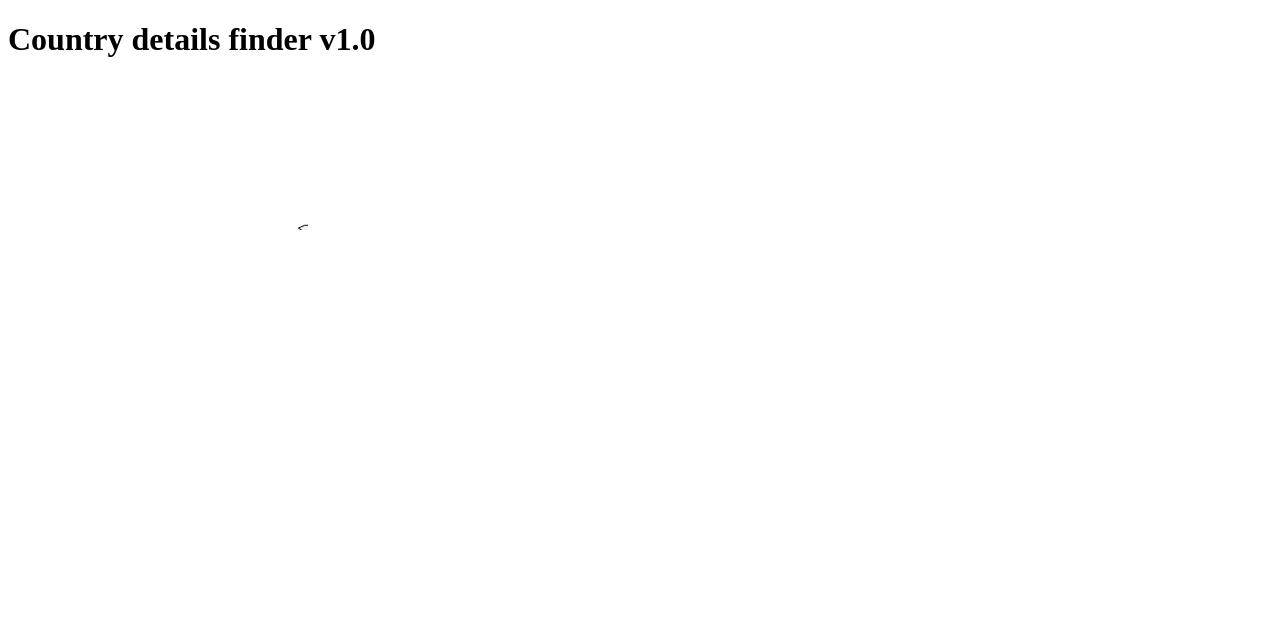
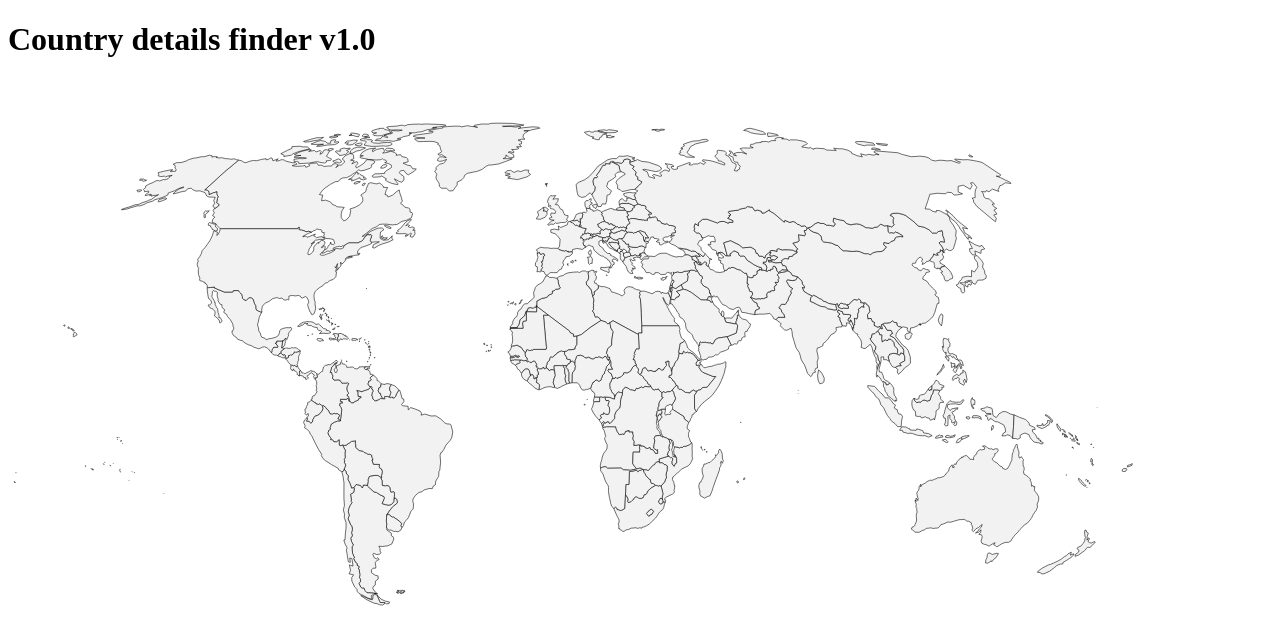
Before and after one commit to pkalisiewicz/Country-details-finder, a Vue app: page / in a window 1280 px wide. Shown: the top 644 px of the page. Built offline with nearby package versions, Linux system fonts and the light colour scheme.

Commit message:
fix width and height issue, add basic styling on map element

```diff
--- a/src/components/InteractiveMap.vue
+++ b/src/components/InteractiveMap.vue
@@ -1,5 +1,5 @@
 <template>
-  <section class="world-map">
+  <section class="world-map" id="world-map">
     <WorldMap />
   </section>
 </template>
@@ -14,5 +14,14 @@ export default {
 };
 </script>
 
-<style scoped>
+<style lang="scss" scoped>
+.world-map {
+  height: 90%;
+  width: 90%;
+
+  svg {
+    width: 100%;
+    height: 100%;
+  }
+}
 </style>
```
Also changed, not shown: src/assets/InteractiveMap.svg.
